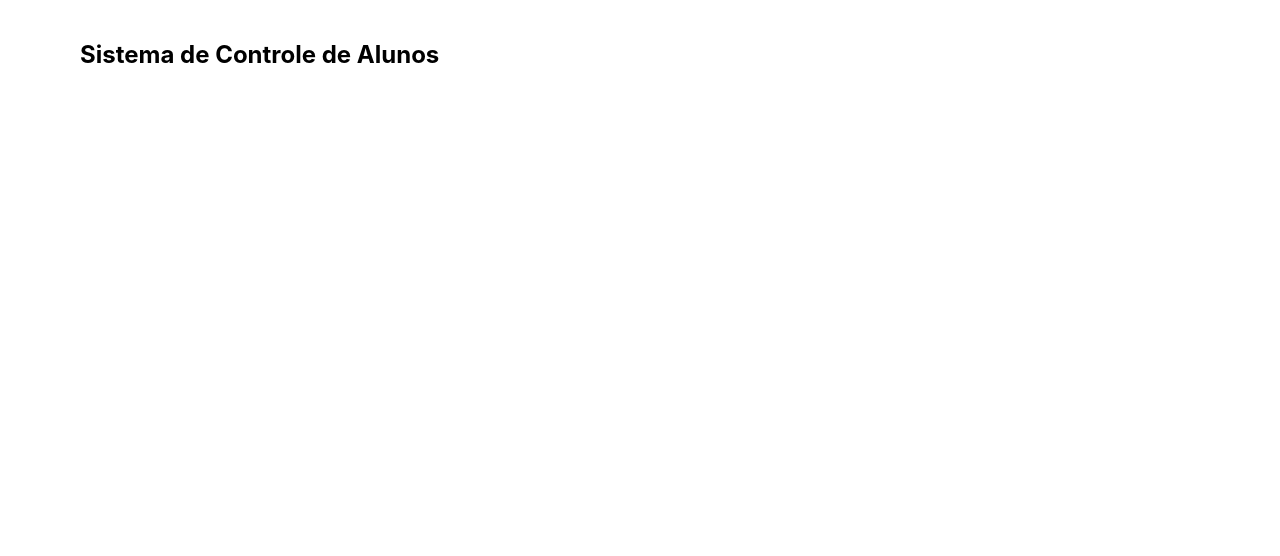
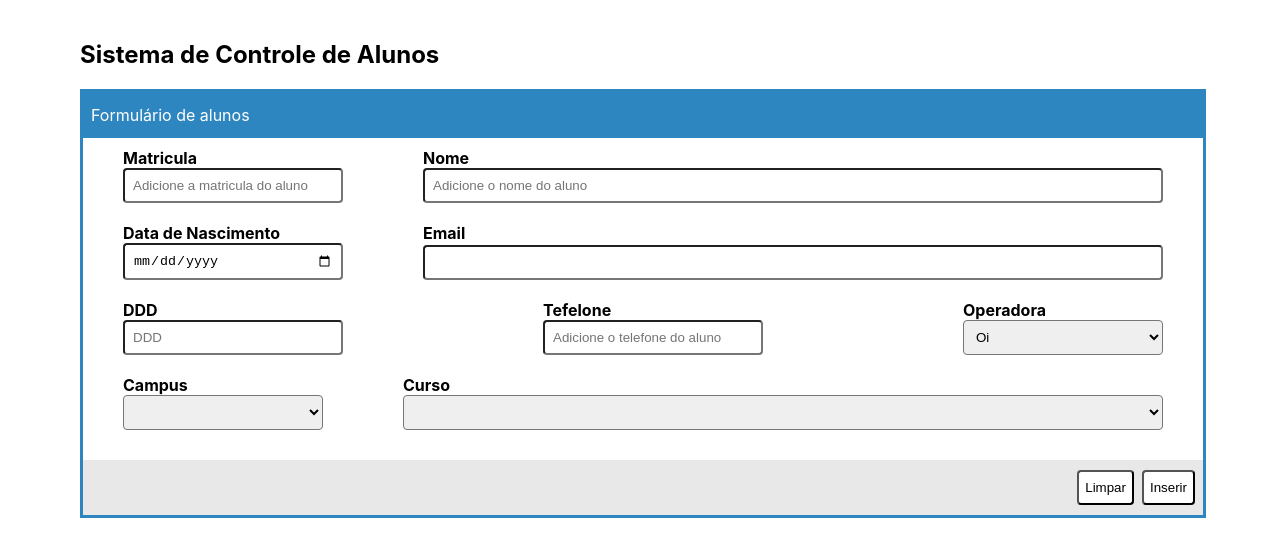
Before and after one commit to GustavoMarks/pratica-cliente-spa, a React (Create React App) app in the folder app/: page / in a window 1280 px wide. Shown: the top 556 px of the page. Built offline with nearby package versions, Linux system fonts and the light colour scheme.

Commit message:
chore: criando formulário de cadastro de aluno

```diff
--- a/app/src/App.js
+++ b/app/src/App.js
@@ -1,8 +1,10 @@
+import AlunoForm from "./components/AlunoForm";
 
 function App() {
   return (
     <main>
       <h2> Sistema de Controle de Alunos </h2>
+      <AlunoForm />
     </main>
   );
 }
--- /dev/null
+++ b/app/src/components/AlunoForm/index.css
@@ -0,0 +1,60 @@
+.aluno-form {
+  display: flex;
+  flex-direction: column;
+  min-width: 100%;
+  border: 3px #2e86c1 solid;
+}
+
+.aluno-form div {
+  display: flex;
+  justify-content: space-between;
+  padding: 10px 0px 10px 0px;
+  width: 100%;
+}
+
+.form-header {
+  height: 30px;
+  padding: 8px;
+  color: white;
+  background-color: #2e86c1;
+  display: flex;
+  align-items: center;
+}
+
+.aluno-form label {
+  font-weight: bold;
+  flex-grow: 10;
+}
+
+.label-large {
+  flex-grow: 11;
+}
+
+.aluno-form div span {
+  display: flex;
+  flex-direction: column;
+  margin-left: 40px;
+  margin-right: 40px;
+}
+
+.aluno-form input, select {
+  padding: 8px;
+  min-width: 200px;
+  border-radius: 4px;
+}
+
+#form-footer {
+  display: flex;
+  margin-top: 20px;
+  background-color:	#E8E8E8;
+  height: 35px;
+  width: 100%;
+  justify-content: flex-end;
+}
+
+#form-footer button {
+  background-color: white;
+  border-radius: 4px;
+  margin-right: 8px;
+  float: right;
+}
--- /dev/null
+++ b/app/src/components/AlunoForm/index.js
@@ -0,0 +1,70 @@
+import "./index.css";
+
+export default function AlunoForm() {
+  return (
+    <form className="aluno-form" >
+      <span className="form-header"> Formulário de alunos </span>
+      <div>
+        <span>
+          <label> Matricula </label>
+          <input placeholder="Adicione a matricula do aluno" />
+        </span>
+        <span className="label-large">
+          <label> Nome </label>
+          <input placeholder="Adicione o nome do aluno" />
+        </span>
+      </div>
+
+      <div>
+        <span>
+          <label> Data de Nascimento </label>
+          <input type="date" />
+        </span>
+        <span className="label-large">
+          <label> Email </label>
+          <input type="email" />
+        </span>
+      </div>
+
+      <div>
+        <span>
+          <label> DDD </label>
+          <input placeholder="DDD" type="number" />
+        </span>
+        <span>
+          <label> Tefelone </label>
+          <input placeholder="Adicione o telefone do aluno" />
+        </span>
+        <span>
+          <label> Operadora </label>
+          <select>
+            <option> Oi </option>
+            <option> Claro </option>
+            <option> Tim </option>
+          </select>
+        </span>
+      </div>
+
+      <div>
+        <span>
+          <label> Campus </label>
+          <select>
+
+          </select>
+        </span>
+        <span className="label-large">
+          <label> Curso </label>
+          <select>
+
+          </select>
+        </span>
+      </div>
+
+      <div id="form-footer">
+        <button> Limpar </button>
+        <button> Inserir </button>
+      </div>
+
+    </form>
+  )
+}
--- a/app/src/index.css
+++ b/app/src/index.css
@@ -10,6 +10,10 @@ body {
   margin: 20px 80px;
 }
 
+*:focus {
+  outline: none;
+}
+
 code {
   font-family: source-code-pro, Menlo, Monaco, Consolas, 'Courier New',
     monospace;
```
Also changed, not shown: app/src/api.js (added, +7 -0 lines).
